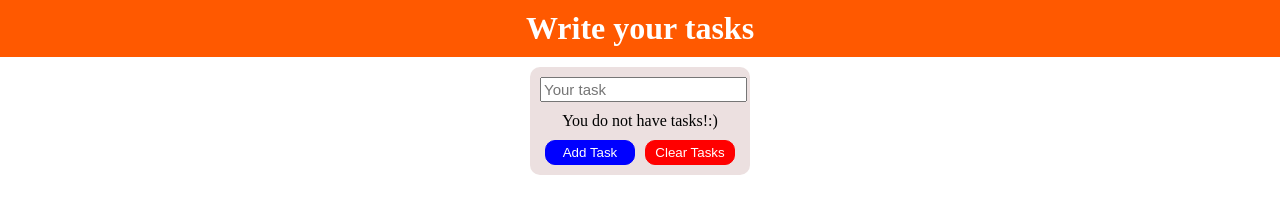
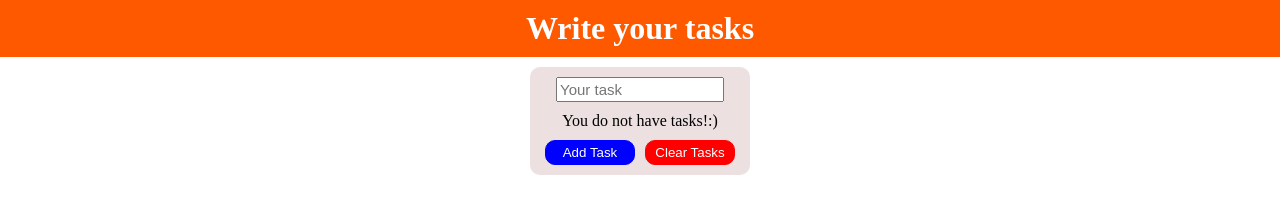
Before and after one commit to B-Bogdi/To-do-app, a plain HTML site: page index.html in a window 1280 px wide. Drawn offline with Linux system fonts and the light colour scheme.

Commit message:
Add files via upload
Signed-off-by: B-Invisible <114253054+B-Invisible@users.noreply.github.com>

```diff
--- a/styles.css
+++ b/styles.css
@@ -15,21 +15,25 @@ h1 {
   width: 200px;
   padding: 10px;
   border-radius: 10px;
+  display: flex;
+  flex-direction: column;
+  justify-content: center;
 }
 #tasks {
   justify-content: space-around;
 }
 input {
-  margin-bottom: 10px;
+  margin: 0px auto 10px auto;
   padding: 2px;
   font-size: 15px;
+  width: 80%;
 }
 .provideP,
 .knoting {
   text-align: center;
   color: red;
 }
-.knoting{
+.knoting {
   color: black;
 }
 .buttons {
@@ -42,13 +46,12 @@ button {
   padding: 4px;
   color: white;
   margin-top: 20px;
-  border-radius:10px;
+  border-radius: 10px;
   margin: 10px 5px 0px 5px;
-
 }
-#addtask:hover{
+#addtask:hover {
   color: blue;
-  background-color:rgb(205, 216, 245);
+  background-color: rgb(205, 216, 245);
 }
 #addtask {
   background-color: blue;
@@ -58,9 +61,9 @@ button {
   background-color: red;
   border: 1px solid red;
 }
-#cleartasks:hover{
+#cleartasks:hover {
   color: red;
-  background-color:rgb(245, 193, 193);
+  background-color: rgb(245, 193, 193);
 }
 #taskslist {
   display: flex;
```
